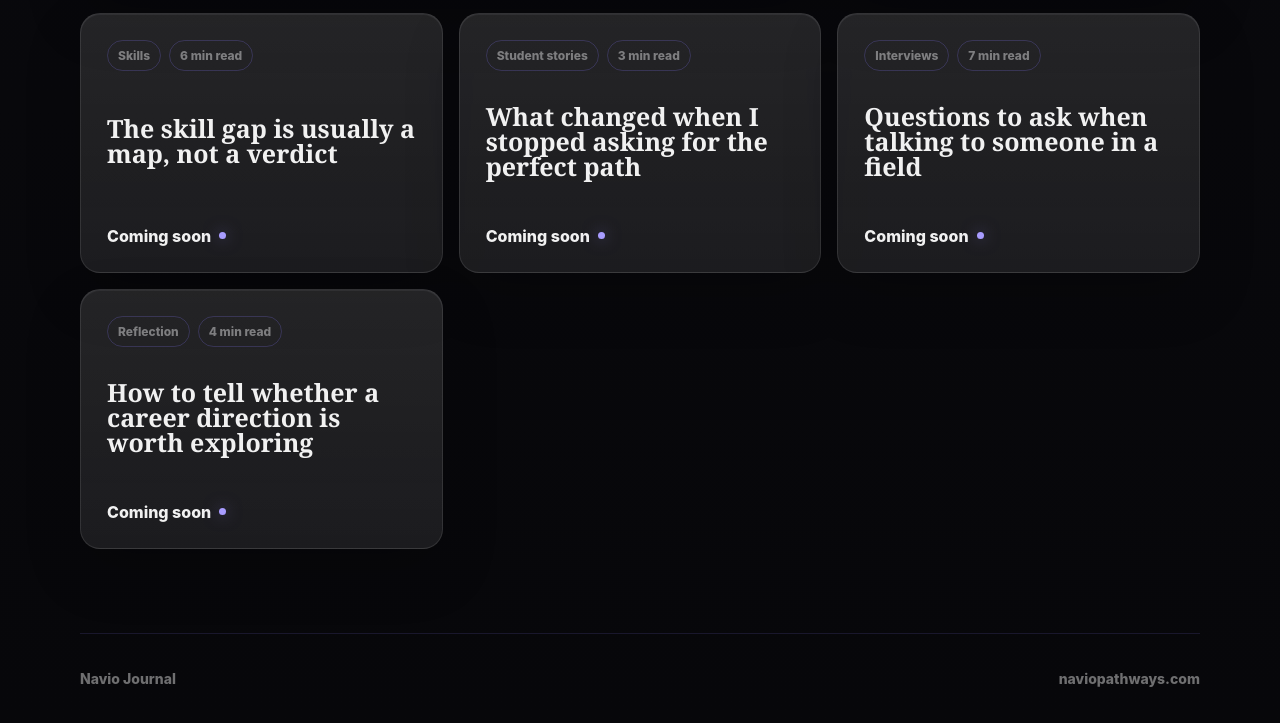
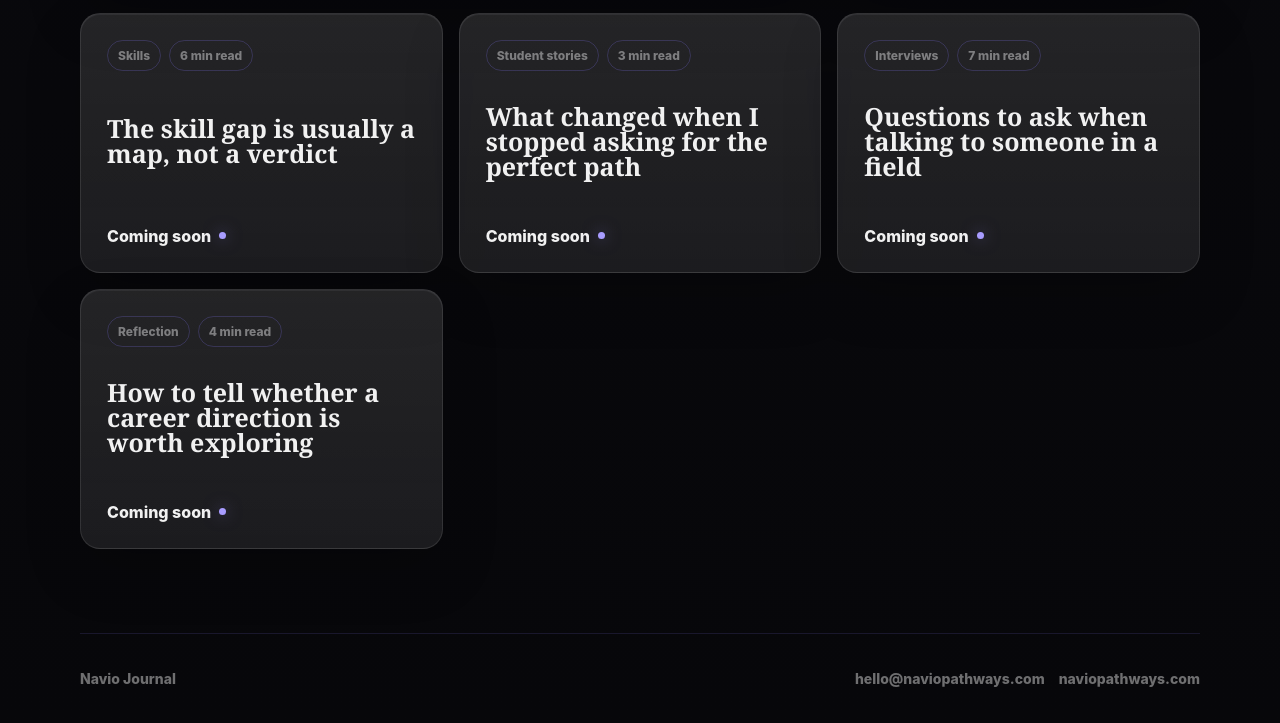
Before and after one commit to sqhil-a/navio-journal, a plain HTML site: page index.html in a window 1280 px wide. Shown: the part 1189-1912 px from the top of the page. Drawn offline with Linux system fonts and the light colour scheme.

Commit message:
Add contact email to journal footer

```diff
--- a/index.html
+++ b/index.html
@@ -113,7 +113,10 @@
 
     <footer>
       <span>Navio Journal</span>
-      <a href="https://www.naviopathways.com/">naviopathways.com</a>
+      <div class="footer-links">
+        <a href="mailto:hello@naviopathways.com">hello@naviopathways.com</a>
+        <a href="https://www.naviopathways.com/">naviopathways.com</a>
+      </div>
     </footer>
 
     <script src="script.js"></script>
--- a/styles.css
+++ b/styles.css
@@ -669,6 +669,13 @@ footer a:hover {
   transform: translateY(-1px);
 }
 
+.footer-links {
+  display: flex;
+  flex-wrap: wrap;
+  justify-content: flex-end;
+  gap: 14px;
+}
+
 .cursor-glow {
   position: fixed;
   left: 0;
@@ -896,6 +903,10 @@ footer a:hover {
     justify-content: center;
     flex-direction: column;
   }
+
+  .footer-links {
+    justify-content: flex-start;
+  }
 }
 
 @media (prefers-reduced-motion: reduce) {
```
